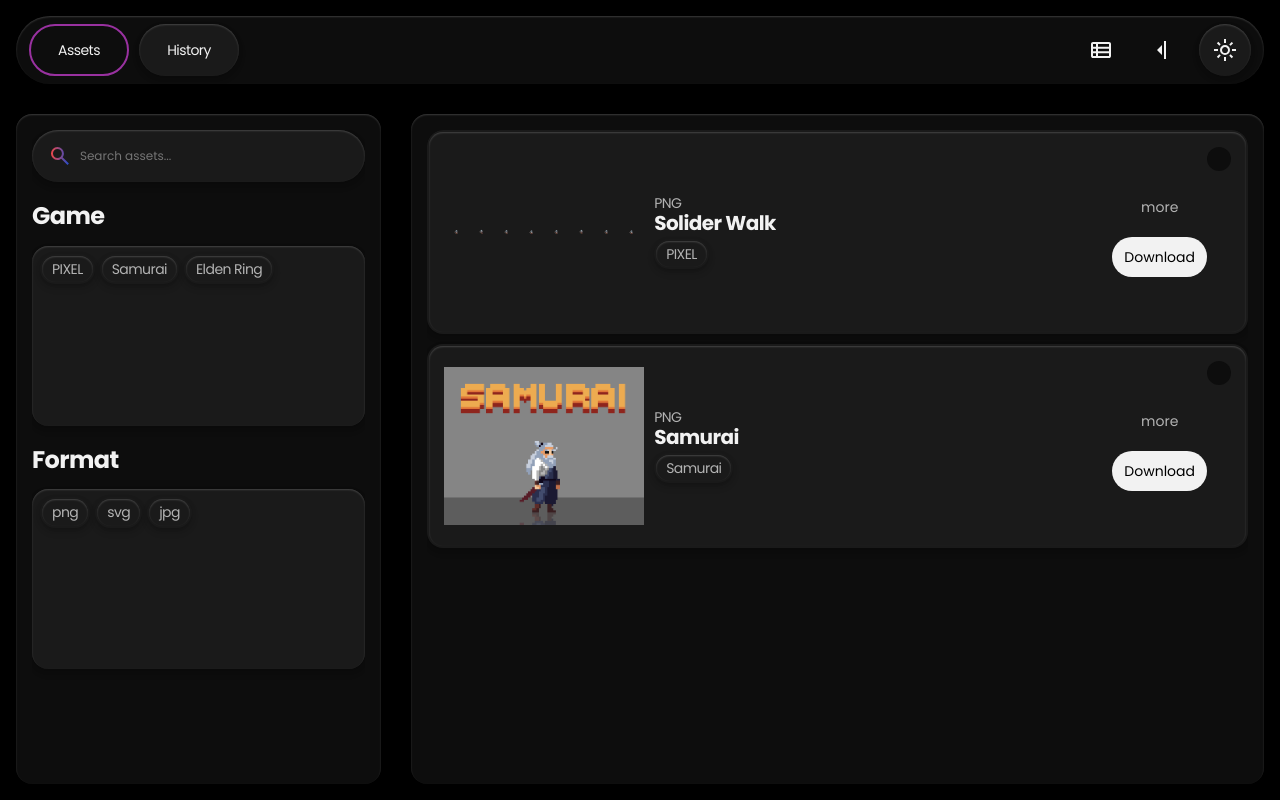
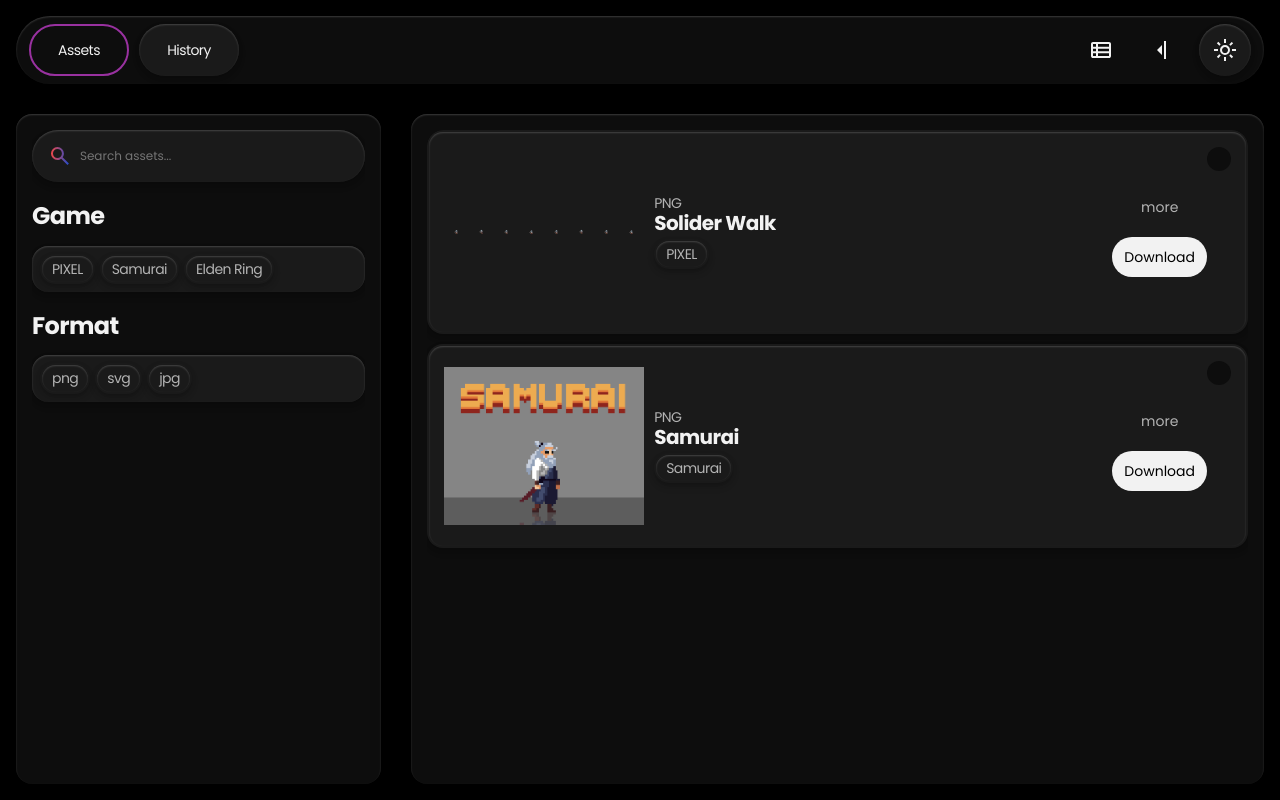
Before and after one commit to Gustll/ArtPreviewer, a Vue app: page /assets in a window 1280 px wide. Built offline with nearby package versions, Linux system fonts and the light colour scheme.

Commit message:
fix: filter overflowing

```diff
--- a/src/shared/components/FormatFilter.vue
+++ b/src/shared/components/FormatFilter.vue
@@ -34,7 +34,7 @@ function tagActive(id: number): boolean {
     <div class="w-100 h-100 flex flex-column">
         <span class="text fw8 f3 pb3">Format</span>
         <div
-            class="flex flex-wrap container-bg-light shadow-m br4 game-tag-container pa2">
+            class="flex flex-wrap container-bg-light shadow-m br4 format-tag-container pa2 overflow-y-auto">
             <div
                 v-for="format in previewer.assetFormats"
                 class="container-tag hover-tag dib pointer"
@@ -46,9 +46,9 @@ function tagActive(id: number): boolean {
     </div>
 </template>
 
-<style lang="scss" ts>
-.game-tag-container {
-    height: 180px;
+<style lang="scss" scoped>
+.format-tag-container {
+    max-height: 180px;
     gap: 5px;
 
     & > div {
--- a/src/shared/components/GameFilter.vue
+++ b/src/shared/components/GameFilter.vue
@@ -35,11 +35,11 @@ function tagActive(id: number): boolean {
     <div class="w-100 flex flex-column">
         <span class="text fw8 f3 pb3">Game</span>
         <div
-            class="flex flex-wrap container-bg-light shadow-m br4 game-tag-container pa2">
+            class="flex flex-wrap container-bg-light shadow-m br4 game-tag-container pa2 items-start overflow-y-auto">
             <div v-for="tag in previewer.gameTags">
                 <div>
                     <div
-                        class="container-tag hover-tag dib pointer"
+                        class="container-tag hover-tag dib pointer inline-flex"
                         :class="{ active: tagActive(tag.id) }"
                         @click="toggleGameTag(tag)">
                         {{ tag.game }}
@@ -50,9 +50,9 @@ function tagActive(id: number): boolean {
     </div>
 </template>
 
-<style lang="scss" ts>
+<style lang="scss" scoped>
 .game-tag-container {
-    height: 180px;
+    max-height: 180px;
     gap: 5px;
 
     .active {
```
